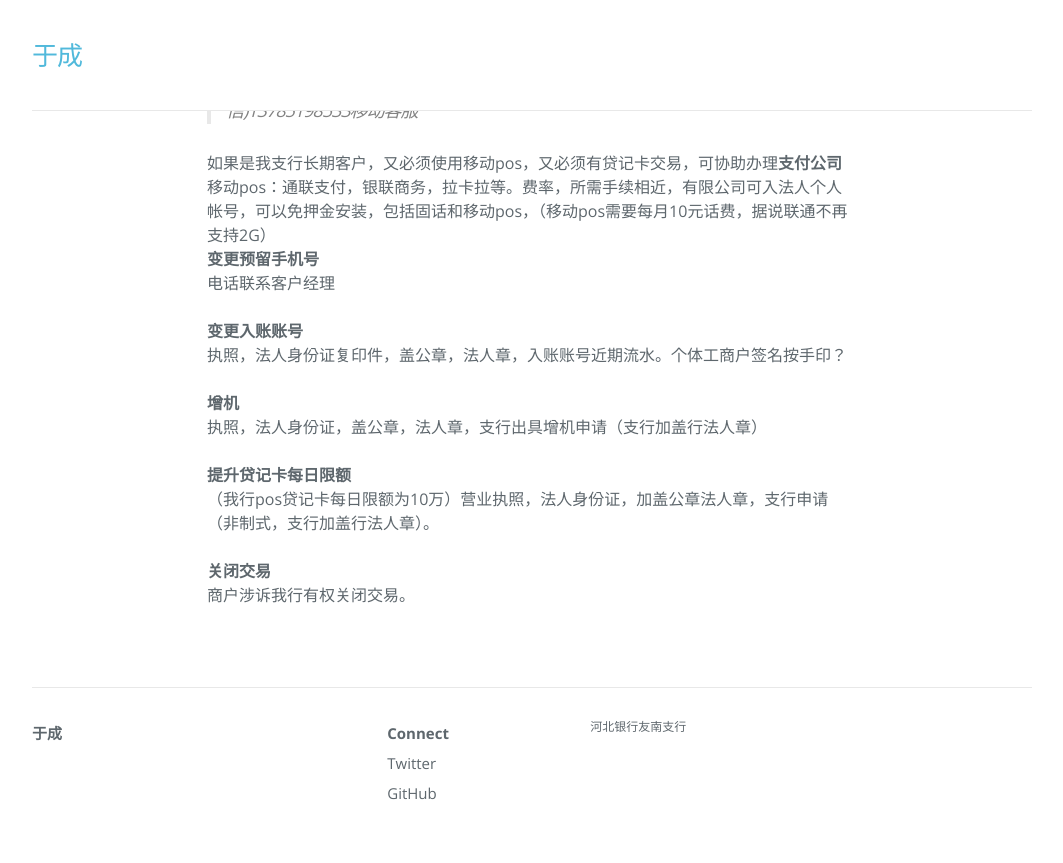
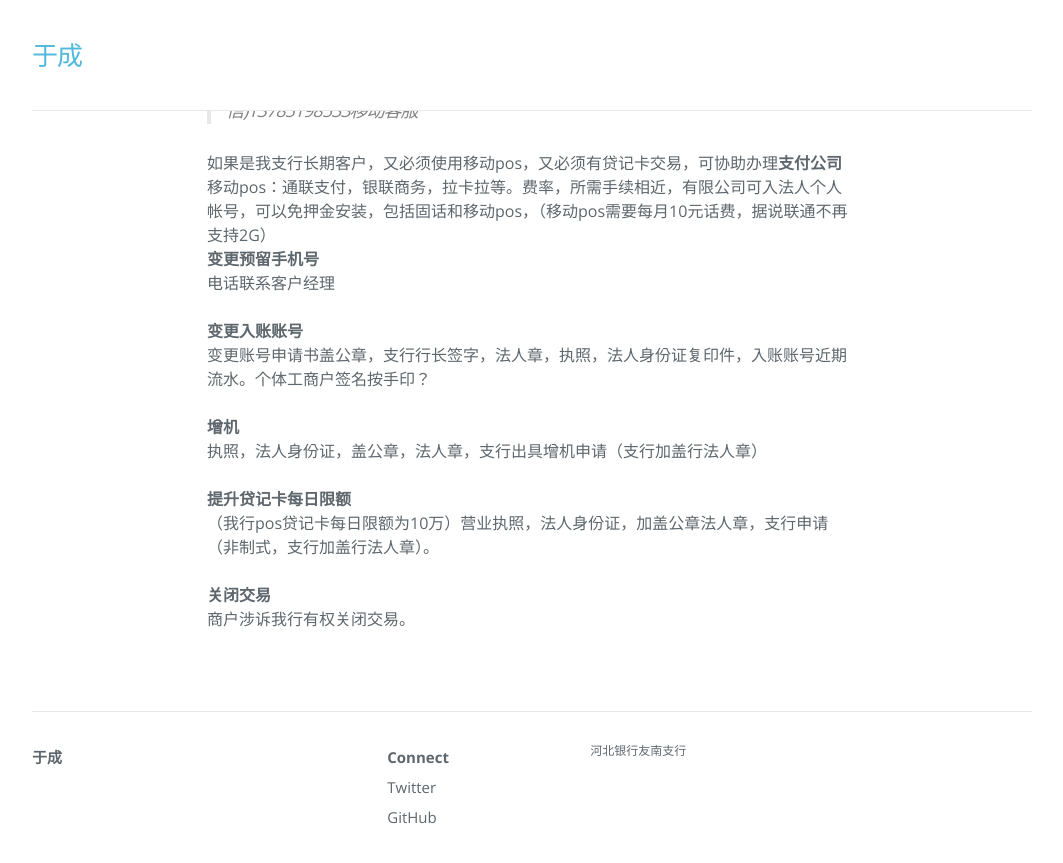
Before and after one commit to hebbank/jekyll, a Jekyll site: the page built from _posts/2017-03-31-bl.md, in a window 1280 px wide and 900 px high, scrolled down 1178 px. Shown: the top 863 px of the window, without its empty margins (108-1171 px from the left). Built offline with Jekyll 4.4.1, drawn with Linux system fonts in a browser that asks for light colours; nearby versions of some CDN libraries.

Commit message:
Update 办理和变更

```diff
--- a/_posts/2017-03-31-bl.md
+++ b/_posts/2017-03-31-bl.md
@@ -36,7 +36,7 @@ categories: ''
 电话联系客户经理
 
 **变更入账账号**
-执照，法人身份证复印件，盖公章，法人章，入账账号近期流水。个体工商户签名按手印？
+变更账号申请书盖公章，支行行长签字，法人章，执照，法人身份证复印件，入账账号近期流水。个体工商户签名按手印？
 
 **增机**
 执照，法人身份证，盖公章，法人章，支行出具增机申请（支行加盖行法人章）
```
Also changed, not shown: other parts of _posts/2017-03-31-bl.md (+1 -1 lines).
